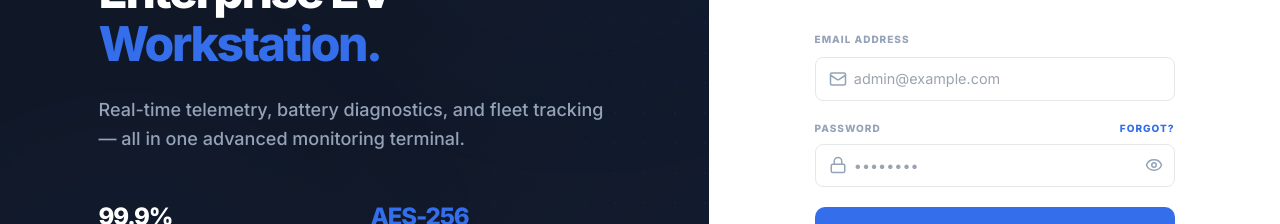
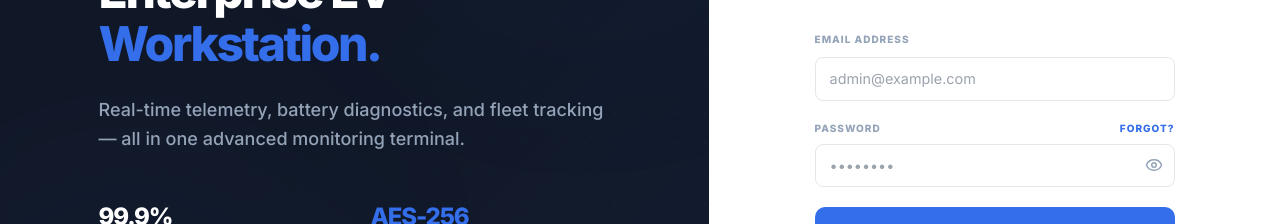
Before and after one commit to ionode-cloud/EV-Data-Acquisition-System, a React (Vite) app in the folder frontend/: page /login in a window 1280 px wide. Shown: the part 322-546 px from the top of the page. Built offline with nearby package versions, Linux system fonts and the light colour scheme.

Commit message:
update testing code 01

```diff
--- a/frontend/src/index.css
+++ b/frontend/src/index.css
@@ -230,7 +230,6 @@
 /* ============================= */
 .primary-btn {
   background: var(--primary);
-  width: 100%;
   color: #FFFFFF;
   font-weight: 700;
   padding: 10px 20px;
--- a/frontend/src/pages/Login.jsx
+++ b/frontend/src/pages/Login.jsx
@@ -60,13 +60,13 @@ const Login = () => {
                         <div className="space-y-2">
                             <label className="text-[10px] font-black text-[#94A3B8] uppercase tracking-widest">Email Address</label>
                             <div className="relative">
-                                <Mail size={18} className="absolute left-3.5 top-1/2 -translate-y-1/2 text-[#94A3B8]" />
+
                                 <input
                                     type="email"
                                     value={email}
                                     onChange={(e) => setEmail(e.target.value)}
                                     className="auth-input pl-11"
-                                    placeholder="      admin@example.com"
+                                    placeholder="admin@example.com"
                                     required
                                 />
                             </div>
@@ -78,13 +78,13 @@ const Login = () => {
                                 <a href="#" className="text-[10px] font-black text-[#346eea] uppercase tracking-widest hover:underline">Forgot?</a>
                             </div>
                             <div className="relative">
-                                <Lock size={18} className="absolute left-3.5 top-1/2 -translate-y-1/2 text-[#94A3B8]" />
+
                                 <input
                                     type={showPassword ? 'text' : 'password'}
                                     value={password}
                                     onChange={(e) => setPassword(e.target.value)}
                                     className="auth-input pl-11 pr-11"
-                                    placeholder="      ••••••••"
+                                    placeholder="••••••••"
                                     required
                                 />
                                 <button
```
